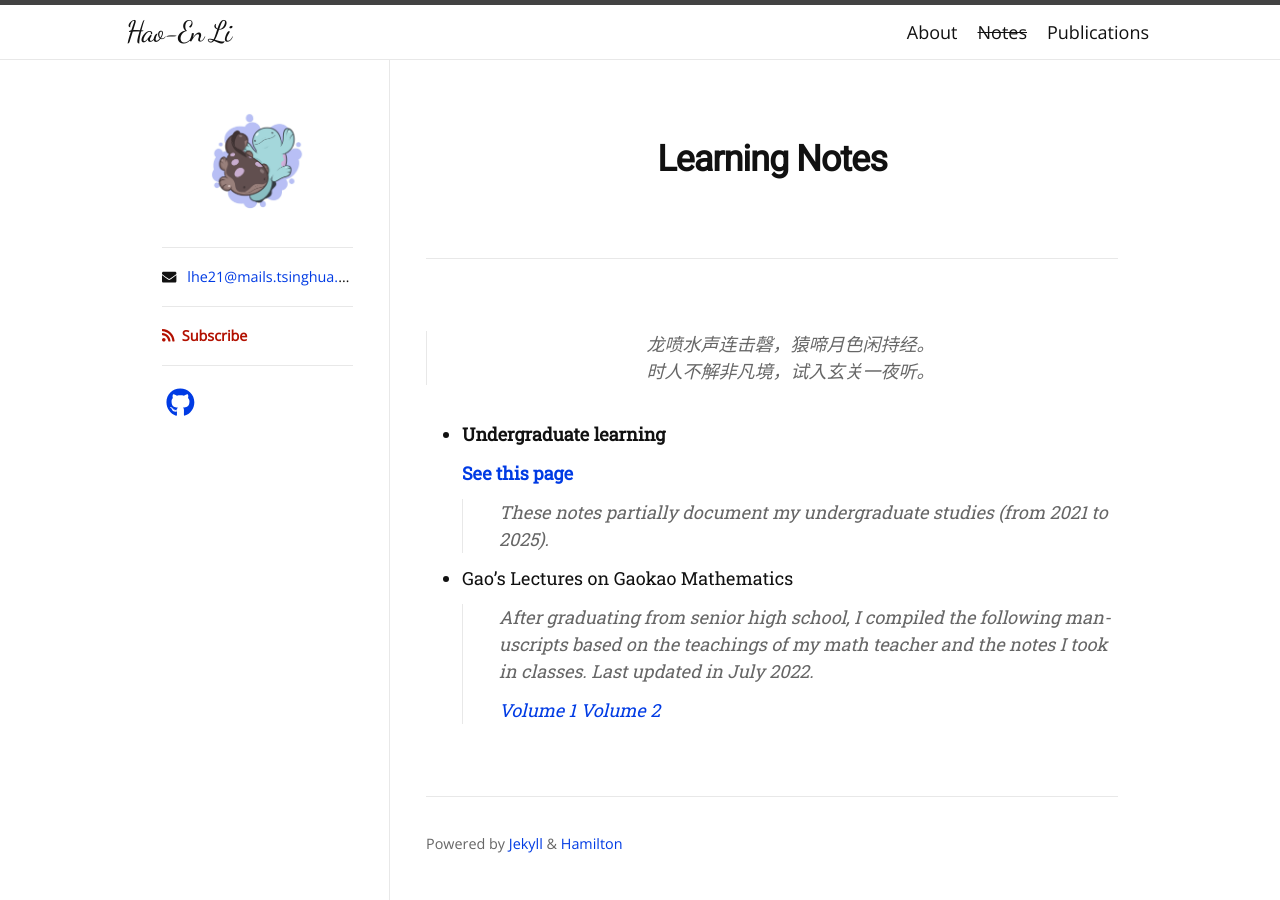
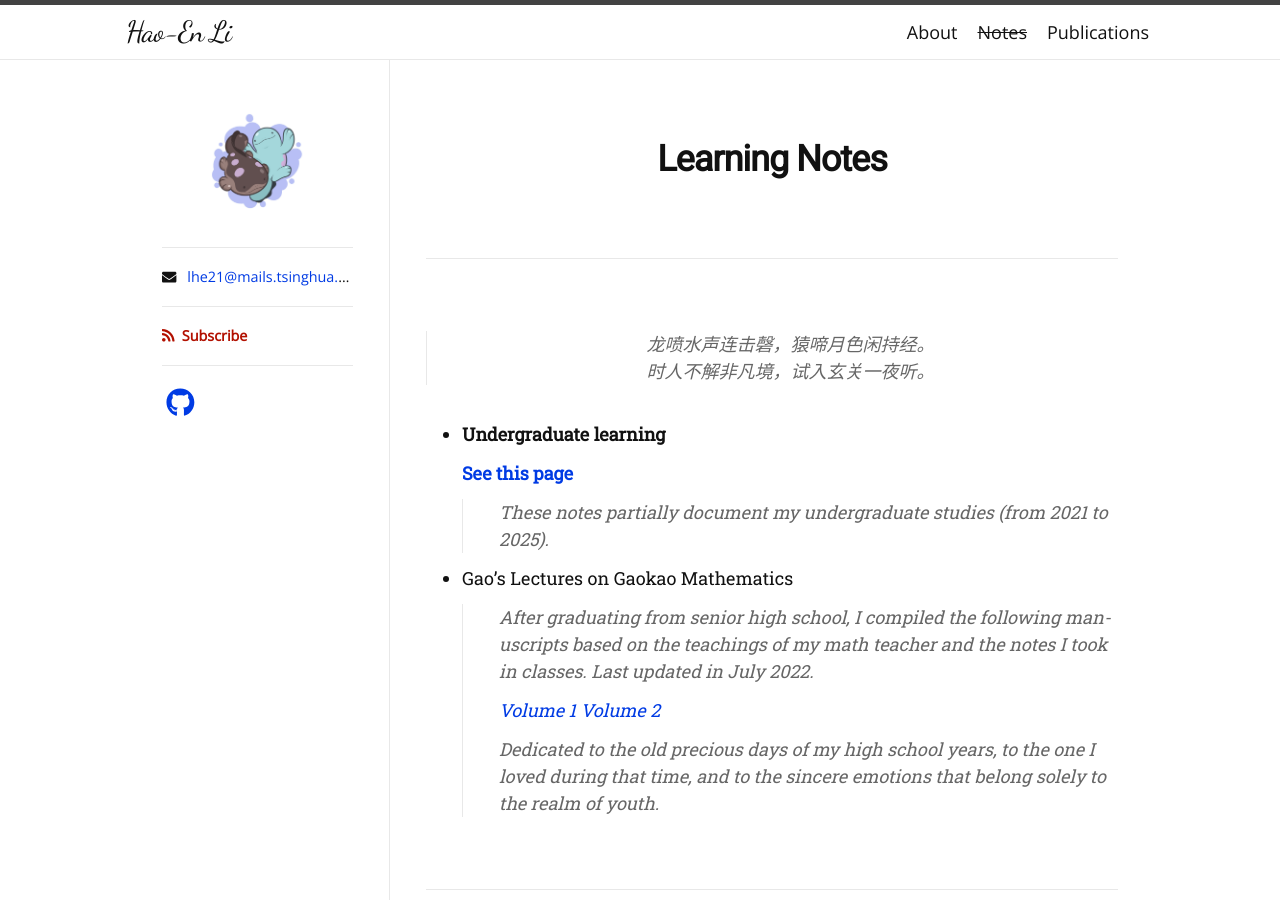
Before and after one commit to haoen2021/haoen2021.github.io, a Jekyll site: the page built from docs.md, in a window 1280 px wide. Built offline with Jekyll 4.4.1, drawn with Linux system fonts in a browser that asks for light colours; nearby versions of some CDN libraries; some web fonts are replaced.

Commit message:
Update docs.md

```diff
--- a/docs.md
+++ b/docs.md
@@ -17,3 +17,5 @@
   > After graduating from senior high school, I compiled the following manuscripts based on the teachings of my math teacher and the notes I took in classes. Last updated in July 2022.
   >
   > [Volume 1](documents/Vol1X.pdf)	[Volume 2](documents/Vol2X.pdf)
+  >
+  > Dedicated to the old precious days of my high school years, to the one I loved during that time, and to the sincere emotions that belong solely to the realm of youth.
```
